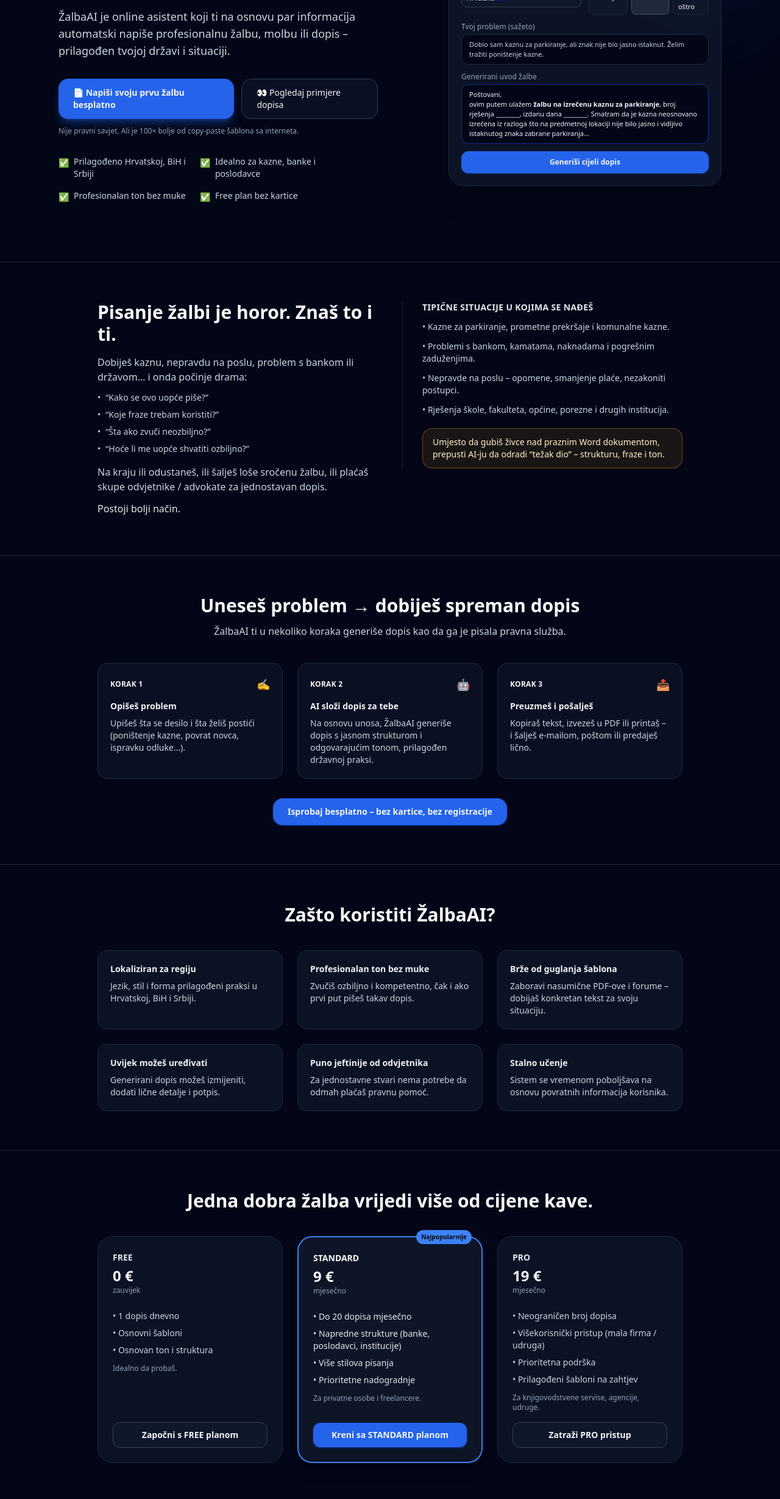
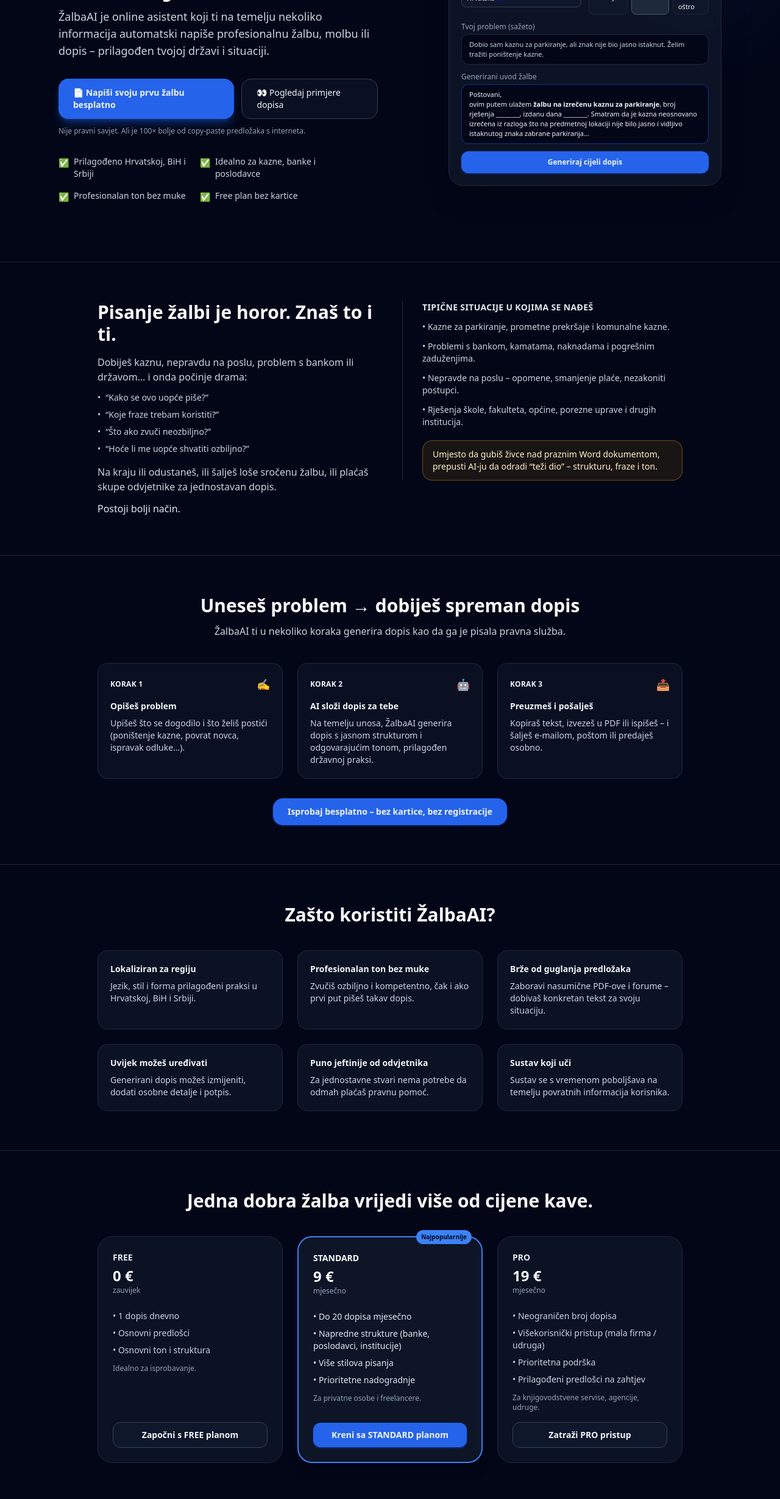
Before and after one commit to icyphotoget/zalba, a plain HTML site: page index.html in a window 1280 px wide. Shown: the part 342-2800 px from the top of the page at 61% size. Drawn offline with nearby package versions, Linux system fonts and the light colour scheme.

Commit message:
Update index.html

```diff
--- a/index.html
+++ b/index.html
@@ -72,11 +72,11 @@
             <h1 class="text-3xl sm:text-4xl lg:text-5xl font-bold tracking-tight text-slate-50">
               Napiši savršenu žalbu za
               <span class="text-primary-400">30 sekundi.</span><br class="hidden sm:block" />
-              Bez advokata.
+              Bez odvjetnika.
             </h1>
 
             <p class="mt-4 text-base sm:text-lg text-slate-300 max-w-xl">
-              ŽalbaAI je online asistent koji ti na osnovu par informacija automatski napiše profesionalnu
+              ŽalbaAI je online asistent koji ti na temelju nekoliko informacija automatski napiše profesionalnu
               žalbu, molbu ili dopis – prilagođen tvojoj državi i situaciji.
             </p>
 
@@ -90,7 +90,7 @@
             </div>
 
             <p class="mt-3 text-xs text-slate-400">
-              Nije pravni savjet. Ali je 100× bolje od copy-paste šablona sa interneta.
+              Nije pravni savjet. Ali je 100× bolje od copy-paste predložaka s interneta.
             </p>
 
             <div class="mt-8 grid grid-cols-2 gap-4 max-w-md text-xs sm:text-sm text-slate-300">
@@ -122,7 +122,7 @@
                   <p class="text-sm font-semibold">Kreiranje žalbe</p>
                 </div>
                 <span class="px-2.5 py-1 text-[10px] rounded-full bg-emerald-500/10 text-emerald-300 border border-emerald-500/30">
-                  AI generisano
+                  AI generirano
                 </span>
               </div>
 
@@ -171,7 +171,7 @@
                 </div>
 
                 <button class="w-full mt-2 text-xs font-semibold rounded-xl bg-primary-600 hover:bg-primary-700 py-2.5 shadow shadow-primary-700/50 transition">
-                  Generiši cijeli dopis
+                  Generiraj cijeli dopis
                 </button>
               </div>
             </div>
@@ -198,14 +198,14 @@
                   <span>•</span><span>“Koje fraze trebam koristiti?”</span>
                 </li>
                 <li class="flex gap-2">
-                  <span>•</span><span>“Šta ako zvuči neozbiljno?”</span>
+                  <span>•</span><span>“Što ako zvuči neozbiljno?”</span>
                 </li>
                 <li class="flex gap-2">
                   <span>•</span><span>“Hoće li me uopće shvatiti ozbiljno?”</span>
                 </li>
               </ul>
               <p class="mt-4 text-slate-300 text-sm sm:text-base">
-                Na kraju ili odustaneš, ili šalješ loše sročenu žalbu, ili plaćaš skupe odvjetnike / advokate za
+                Na kraju ili odustaneš, ili šalješ loše sročenu žalbu, ili plaćaš skupe odvjetnike za
                 jednostavan dopis.
               </p>
               <p class="mt-3 text-slate-200 font-medium text-sm sm:text-base">
@@ -220,10 +220,10 @@
                 <p>• Kazne za parkiranje, prometne prekršaje i komunalne kazne.</p>
                 <p>• Problemi s bankom, kamatama, naknadama i pogrešnim zaduženjima.</p>
                 <p>• Nepravde na poslu – opomene, smanjenje plaće, nezakoniti postupci.</p>
-                <p>• Rješenja škole, fakulteta, općine, porezne i drugih institucija.</p>
+                <p>• Rješenja škole, fakulteta, općine, porezne uprave i drugih institucija.</p>
               </div>
               <div class="mt-5 rounded-2xl border border-amber-500/40 bg-amber-500/10 px-4 py-3 text-xs sm:text-sm text-amber-100">
-                Umjesto da gubiš živce nad praznim Word dokumentom, prepusti AI-ju da odradi “težak dio” – strukturu,
+                Umjesto da gubiš živce nad praznim Word dokumentom, prepusti AI-ju da odradi “teži dio” – strukturu,
                 fraze i ton.
               </div>
             </div>
@@ -239,7 +239,7 @@
               Uneseš problem → dobiješ spreman dopis
             </h2>
             <p class="mt-3 text-slate-300 text-sm sm:text-base">
-              ŽalbaAI ti u nekoliko koraka generiše dopis kao da ga je pisala pravna služba.
+              ŽalbaAI ti u nekoliko koraka generira dopis kao da ga je pisala pravna služba.
             </p>
           </div>
 
@@ -251,7 +251,7 @@
               </div>
               <h3 class="text-sm font-semibold mb-2">Opišeš problem</h3>
               <p class="text-sm text-slate-300">
-                Upišeš šta se desilo i šta želiš postići (poništenje kazne, povrat novca, ispravku odluke…).
+                Upišeš što se dogodilo i što želiš postići (poništenje kazne, povrat novca, ispravak odluke…).
               </p>
             </div>
             <div class="rounded-2xl border border-slate-800 bg-slate-900/60 p-5">
@@ -261,7 +261,7 @@
               </div>
               <h3 class="text-sm font-semibold mb-2">AI složi dopis za tebe</h3>
               <p class="text-sm text-slate-300">
-                Na osnovu unosa, ŽalbaAI generiše dopis s jasnom strukturom i odgovarajućim tonom, prilagođen državnoj
+                Na temelju unosa, ŽalbaAI generira dopis s jasnom strukturom i odgovarajućim tonom, prilagođen državnoj
                 praksi.
               </p>
             </div>
@@ -272,7 +272,7 @@
               </div>
               <h3 class="text-sm font-semibold mb-2">Preuzmeš i pošalješ</h3>
               <p class="text-sm text-slate-300">
-                Kopiraš tekst, izvezeš u PDF ili printaš – i šalješ e-mailom, poštom ili predaješ lično.
+                Kopiraš tekst, izvezeš u PDF ili ispišeš – i šalješ e-mailom, poštom ili predaješ osobno.
               </p>
             </div>
           </div>
@@ -308,15 +308,15 @@
               </p>
             </div>
             <div class="rounded-2xl border border-slate-800 bg-slate-900/70 p-5">
-              <h3 class="text-sm font-semibold mb-2">Brže od guglanja šablona</h3>
+              <h3 class="text-sm font-semibold mb-2">Brže od guglanja predložaka</h3>
               <p class="text-sm text-slate-300">
-                Zaboravi nasumične PDF-ove i forume – dobijaš konkretan tekst za svoju situaciju.
+                Zaboravi nasumične PDF-ove i forume – dobivaš konkretan tekst za svoju situaciju.
               </p>
             </div>
             <div class="rounded-2xl border border-slate-800 bg-slate-900/70 p-5">
               <h3 class="text-sm font-semibold mb-2">Uvijek možeš uređivati</h3>
               <p class="text-sm text-slate-300">
-                Generirani dopis možeš izmijeniti, dodati lične detalje i potpis.
+                Generirani dopis možeš izmijeniti, dodati osobne detalje i potpis.
               </p>
             </div>
             <div class="rounded-2xl border border-slate-800 bg-slate-900/70 p-5">
@@ -326,9 +326,9 @@
               </p>
             </div>
             <div class="rounded-2xl border border-slate-800 bg-slate-900/70 p-5">
-              <h3 class="text-sm font-semibold mb-2">Stalno učenje</h3>
+              <h3 class="text-sm font-semibold mb-2">Sustav koji uči</h3>
               <p class="text-sm text-slate-300">
-                Sistem se vremenom poboljšava na osnovu povratnih informacija korisnika.
+                Sustav se s vremenom poboljšava na temelju povratnih informacija korisnika.
               </p>
             </div>
           </div>
@@ -352,10 +352,10 @@
               <p class="text-xs text-slate-400 mb-4">zauvijek</p>
               <ul class="mt-2 space-y-2 text-sm text-slate-300">
                 <li>• 1 dopis dnevno</li>
-                <li>• Osnovni šabloni</li>
-                <li>• Osnovan ton i struktura</li>
+                <li>• Osnovni predlošci</li>
+                <li>• Osnovni ton i struktura</li>
               </ul>
-              <p class="mt-3 text-xs text-slate-400 flex-1">Idealno da probaš.</p>
+              <p class="mt-3 text-xs text-slate-400 flex-1">Idealno za isprobavanje.</p>
               <button class="mt-4 w-full text-sm font-semibold rounded-xl border border-slate-700 hover:border-slate-500 py-2.5 bg-slate-900 hover:bg-slate-800 transition">
                 Započni s FREE planom
               </button>
@@ -392,7 +392,7 @@
                 <li>• Neograničen broj dopisa</li>
                 <li>• Višekorisnički pristup (mala firma / udruga)</li>
                 <li>• Prioritetna podrška</li>
-                <li>• Prilagođeni šabloni na zahtjev</li>
+                <li>• Prilagođeni predlošci na zahtjev</li>
               </ul>
               <p class="mt-3 text-xs text-slate-400 flex-1">
                 Za knjigovodstvene servise, agencije, udruge.
@@ -418,13 +418,13 @@
             <details class="group rounded-2xl border border-slate-800 bg-slate-900/70 p-4">
               <summary class="flex items-center justify-between cursor-pointer list-none">
                 <span class="text-sm font-medium text-slate-100">
-                  Je li ŽalbaAI zamjena za odvjetnika / advokata?
+                  Je li ŽalbaAI zamjena za odvjetnika?
                 </span>
                 <span class="ml-4 text-slate-400 group-open:rotate-180 transition-transform">⌄</span>
               </summary>
               <p class="mt-3 text-sm text-slate-300">
-                Ne. ŽalbaAI nije pravni savjet i ne zamjenjuje odvjetnika / advokata. To je alat koji ti pomaže da
-                brže i jasnije napišeš dopis. Za kompleksne slučajeve uvijek se posavjetuj s pravnim stručnjakom.
+                Ne. ŽalbaAI nije pravni savjet i ne zamjenjuje odvjetnika. To je alat koji ti pomaže da
+                brže i jasnije napišeš dopis. Za složenije slučajeve uvijek se posavjetuj s pravnim stručnjakom.
               </p>
             </details>
 
@@ -436,7 +436,7 @@
                 <span class="ml-4 text-slate-400 group-open:rotate-180 transition-transform">⌄</span>
               </summary>
               <p class="mt-3 text-sm text-slate-300">
-                Da. Tekst koji uneseš koristi se samo za generisanje tvog dokumenta. Ne dijelimo ga s trećim stranama,
+                Da. Tekst koji uneseš koristi se samo za generiranje tvog dokumenta. Ne dijelimo ga s trećim stranama
                 niti ga objavljujemo.
               </p>
             </details>
@@ -444,24 +444,24 @@
             <details class="group rounded-2xl border border-slate-800 bg-slate-900/70 p-4">
               <summary class="flex items-center justify-between cursor-pointer list-none">
                 <span class="text-sm font-medium text-slate-100">
-                  Mogu li uređivati tekst nakon generisanja?
+                  Mogu li uređivati tekst nakon generiranja?
                 </span>
                 <span class="ml-4 text-slate-400 group-open:rotate-180 transition-transform">⌄</span>
               </summary>
               <p class="mt-3 text-sm text-slate-300">
-                Naravno. Generirani tekst je polazna tačka – možeš ga dodatno prilagoditi prije slanja.
+                Naravno. Generirani tekst je polazna točka – možeš ga dodatno prilagoditi prije slanja.
               </p>
             </details>
 
             <details class="group rounded-2xl border border-slate-800 bg-slate-900/70 p-4">
               <summary class="flex items-center justify-between cursor-pointer list-none">
                 <span class="text-sm font-medium text-slate-100">
-                  Da li podržavate sve države?
+                  Podržavate li sve države?
                 </span>
                 <span class="ml-4 text-slate-400 group-open:rotate-180 transition-transform">⌄</span>
               </summary>
               <p class="mt-3 text-sm text-slate-300">
-                Trenutno se fokusiramo na Hrvatsku, Bosnu i Hercegovinu i Srbiju. Vremenom ćemo dodavati nove države
+                Trenutno se fokusiramo na Hrvatsku, Bosnu i Hercegovinu i Srbiju. S vremenom ćemo dodavati nove države
                 prema interesu korisnika.
               </p>
             </details>
```
